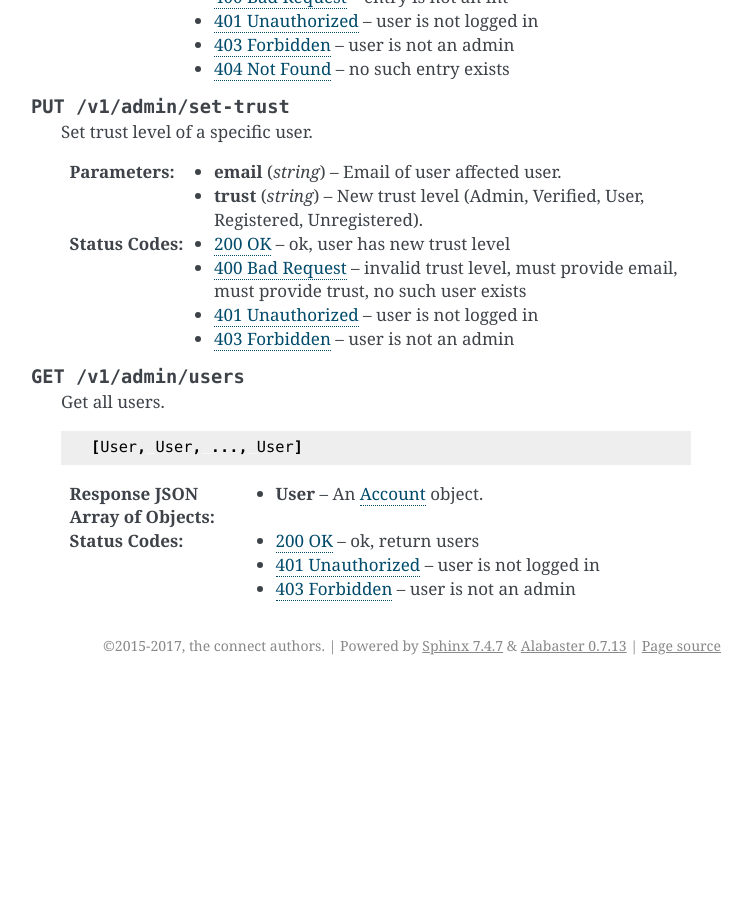
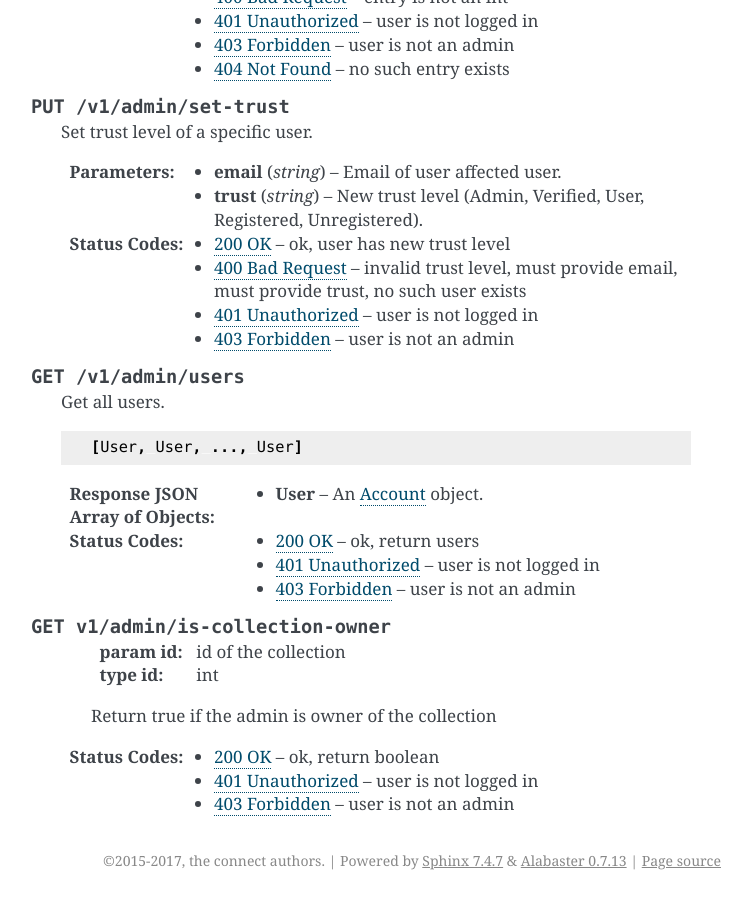
Before and after one commit to sergiorico/backend, a Sphinx documentation site: the page built from docs/api.rst, in a window 1280 px wide and 900 px high, scrolled down 12935 px. Shown: the whole window, without its empty margins (389-1141 px from the left). Built offline with Sphinx 7.4.7, drawn with Linux system fonts in a browser that asks for light colours; before the commit the page ends 13620 px from its top, so only the background shows below that.

Commit message:
added documentation for new route

```diff
--- a/docs/api.rst
+++ b/docs/api.rst
@@ -668,3 +668,14 @@ Only requests with an attached session id, where user's trust level is Admin, ar
    :statuscode 200: ok, return users
    :statuscode 401: user is not logged in
    :statuscode 403: user is not an admin
+
+.. http:get:: v1/admin/is-collection-owner
+
+	:param id: id of the collection
+	:type id: int
+
+	Return true if the admin is owner of the collection
+
+   :statuscode 200: ok, return boolean
+   :statuscode 401: user is not logged in
+   :statuscode 403: user is not an admin
```
